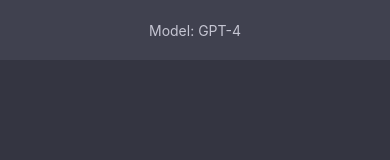
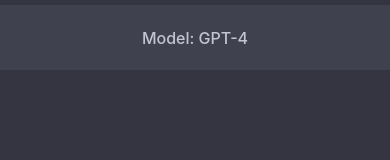
Before and after one commit to taylorallen0913/gpt-mobile, a React Native app: screen / in a window 390 px wide. Shown: the top 160 px of the page. Built offline with nearby package versions, Linux system fonts and the light colour scheme.

Commit message:
refractored text component line height and size

```diff
--- a/components/Chat.tsx
+++ b/components/Chat.tsx
@@ -54,6 +54,7 @@
                   color: 'white',
                   fontSize: 15,
                   paddingHorizontal: 15,
+                  lineHeight: 25,
                 }}
               >
                 {item.content}
--- a/components/ModelInfo.tsx
+++ b/components/ModelInfo.tsx
@@ -9,11 +9,19 @@
     <View
       style={{
         justifyContent: 'center',
-        height: 60,
+        height: 65,
+        marginTop: 5,
         backgroundColor: '#40414f',
       }}
     >
-      <Text style={{ textAlign: 'center', color: '#c5c5d2' }}>
+      <Text
+        style={{
+          textAlign: 'center',
+          color: '#c5c5d2',
+          fontSize: 16,
+          fontWeight: '500',
+        }}
+      >
         Model: {description}
       </Text>
     </View>
```
